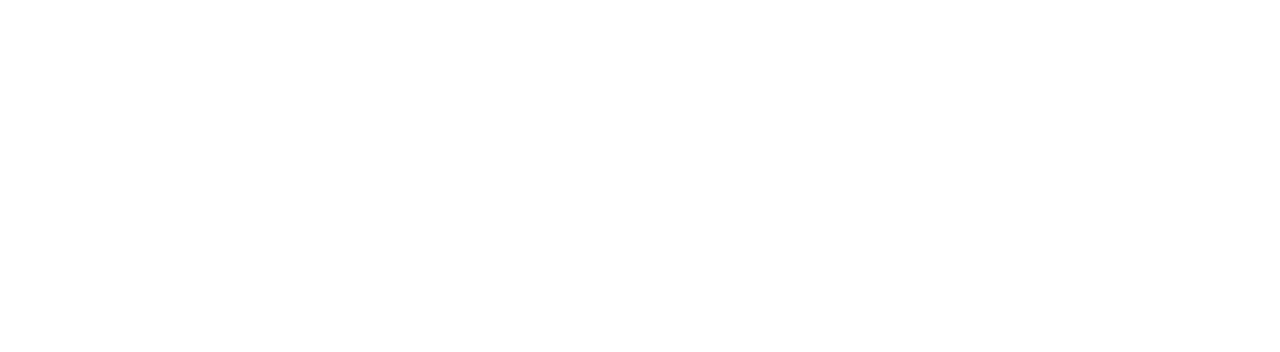
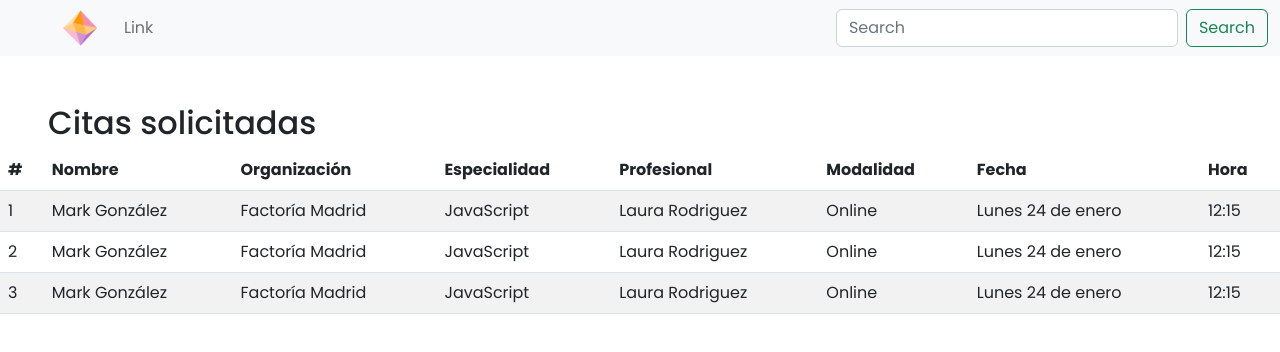
Before and after one commit to AleMCuitino/CitaCoder, a React (Create React App) app: page /citas in a window 1280 px wide. Before the commit this address had no page. Shown: the top 352 px of the page. Built offline with nearby package versions, Linux system fonts and the light colour scheme.

Commit message:
add table and 3 data

```diff
--- a/src/router/Router.jsx
+++ b/src/router/Router.jsx
@@ -1,6 +1,7 @@
 import React from "react";
 import { Routes, Route, BrowserRouter } from "react-router-dom";
 import AskDate from "../views/ask-date/AskDate";
+import AllDates from "../views/all-dates/AllDates"
 import Home from "../views/home/Home";
 
 const Router = () => {
@@ -8,7 +9,8 @@
         <BrowserRouter>
             <Routes>
                 <Route path="/" element={<Home />}></Route>
-                <Route path="askdate" element={<AskDate />}></Route>
+                <Route path="solicitar-cita" element={<AskDate />}></Route>
+                <Route path="citas" element={<AllDates />}></Route>
             </Routes>
         </BrowserRouter>
     )
--- /dev/null
+++ b/src/views/all-dates/AllDates.jsx
@@ -0,0 +1,61 @@
+import React from 'react';
+import { Link } from 'react-router-dom';
+import '../all-dates/AllDates.scss';
+import Navbar from '../../components/navbar/Navbar';
+import Table from 'react-bootstrap/Table';
+
+function AllDates() {
+  return (
+    <>
+      <Navbar />
+      <h2 className="all-dates-title mt-5 ms-5">Citas solicitadas</h2>
+      <Table striped className="all-dates-table me-5">
+        <thead>
+          <tr>
+            <th>#</th>
+            <th>Nombre</th>
+            <th>Organización</th>
+            <th>Especialidad</th>
+            <th>Profesional</th>
+            <th>Modalidad</th>
+            <th>Fecha</th>
+            <th>Hora</th>
+          </tr>
+        </thead>
+        <tbody>
+          <tr>
+            <td>1</td>
+            <td>Mark González</td>
+            <td>Factoría Madrid</td>
+            <td>JavaScript</td>
+            <td>Laura Rodriguez</td>
+            <td>Online</td>
+            <td>Lunes 24 de enero</td>
+            <td>12:15</td>
+          </tr>
+          <tr>
+            <td>2</td>
+            <td>Mark González</td>
+            <td>Factoría Madrid</td>
+            <td>JavaScript</td>
+            <td>Laura Rodriguez</td>
+            <td>Online</td>
+            <td>Lunes 24 de enero</td>
+            <td>12:15</td>
+          </tr>
+          <tr>
+            <td>3</td>
+            <td>Mark González</td>
+            <td>Factoría Madrid</td>
+            <td>JavaScript</td>
+            <td>Laura Rodriguez</td>
+            <td>Online</td>
+            <td>Lunes 24 de enero</td>
+            <td>12:15</td>
+          </tr>
+        </tbody>
+      </Table>
+    </>
+  )
+}
+export default AllDates;
--- a/src/views/home/Home.jsx
+++ b/src/views/home/Home.jsx
@@ -25,11 +25,11 @@
             />
           </div>
           <div className="buttons-container gap-5 d-flex justify-content-center align-center">
-            <Link to="/dates">
+            <Link to="/citas">
               <Button className="mt-5 mb-5" variant="light">Ver citas</Button>
             </Link>
-            <Link to="/askdate">
-              <Button className="mt-5 mb-5" variant="dark">Pedir cita</Button>
+            <Link to="/pedircita">
+              <Button className="mt-5 mb-5" variant="dark">Solicitar cita</Button>
             </Link>
           </div>
         </div>
```
Also changed, not shown: src/views/all-dates/AllDates.scss (added).
